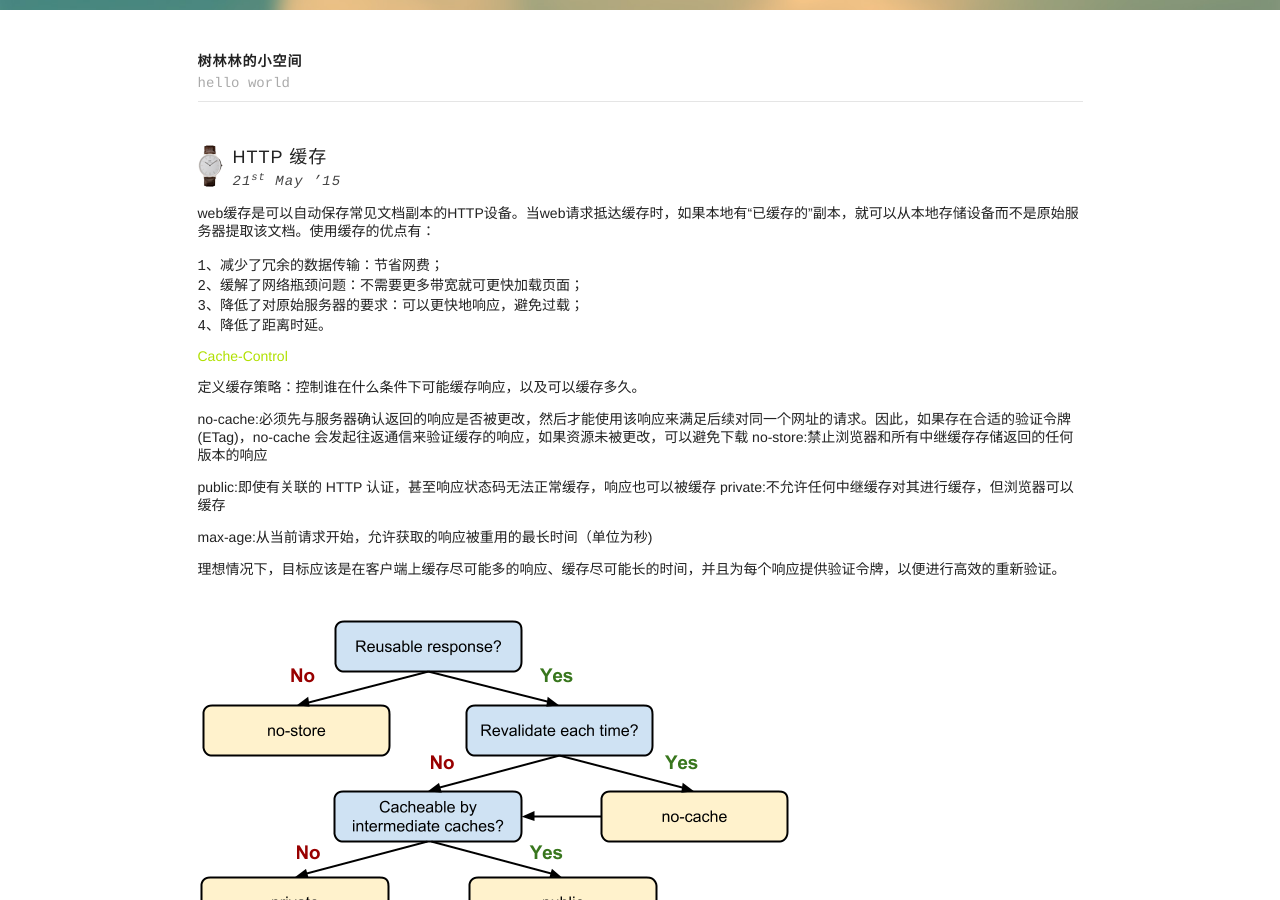
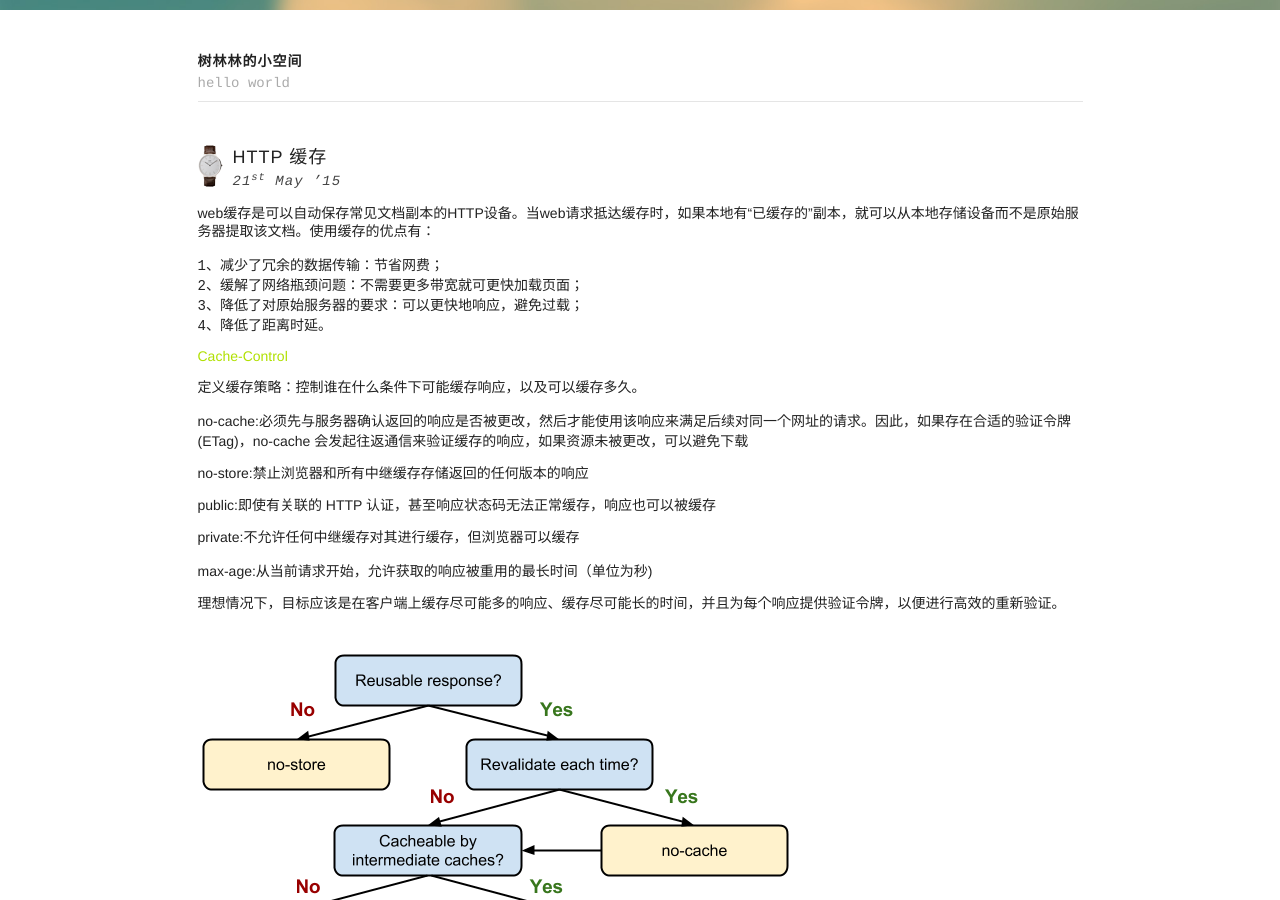
Before and after one commit to blueskey/site, a Jekyll site: the page built from _posts/2015-05-21-http-catch.markdown, in a window 1280 px wide and 900 px high. Built offline with Jekyll 4.4.1, drawn with Linux system fonts in a browser that asks for light colours.

Commit message:
modify file

```diff
--- a/_posts/2015-05-21-http-catch.markdown
+++ b/_posts/2015-05-21-http-catch.markdown
@@ -14,15 +14,16 @@
 
 <font color='bleu'>Cache-Control</font>
 
-定义缓存策略：控制谁在什么条件下可能缓存响应，以及可以缓存多久。
+* 定义缓存策略：控制谁在什么条件下可能缓存响应，以及可以缓存多久。
 
-no-cache:必须先与服务器确认返回的响应是否被更改，然后才能使用该响应来满足后续对同一个网址的请求。因此，如果存在合适的验证令牌          (ETag)，no-cache 会发起往返通信来验证缓存的响应，如果资源未被更改，可以避免下载
-no-store:禁止浏览器和所有中继缓存存储返回的任何版本的响应
+    * no-cache:必须先与服务器确认返回的响应是否被更改，然后才能使用该响应来满足后续对同一个网址的请求。因此，如果存在合适的验证令牌          (ETag)，no-cache 会发起往返通信来验证缓存的响应，如果资源未被更改，可以避免下载
+    * no-store:禁止浏览器和所有中继缓存存储返回的任何版本的响应
 
-public:即使有关联的 HTTP 认证，甚至响应状态码无法正常缓存，响应也可以被缓存
-private:不允许任何中继缓存对其进行缓存，但浏览器可以缓存
+    * public:即使有关联的 HTTP 认证，甚至响应状态码无法正常缓存，响应也可以被缓存
 
-max-age:从当前请求开始，允许获取的响应被重用的最长时间（单位为秒)
+    * private:不允许任何中继缓存对其进行缓存，但浏览器可以缓存
+
+     * max-age:从当前请求开始，允许获取的响应被重用的最长时间（单位为秒)
 
 理想情况下，目标应该是在客户端上缓存尽可能多的响应、缓存尽可能长的时间，并且为每个响应提供验证令牌，以便进行高效的重新验证。
 
```
